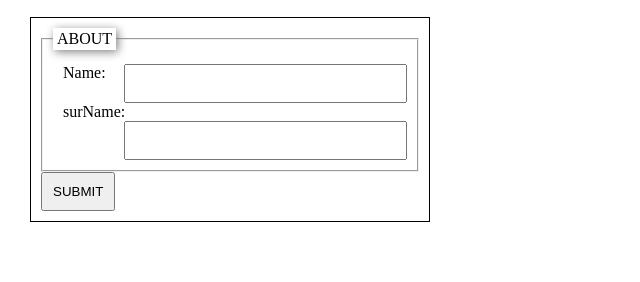
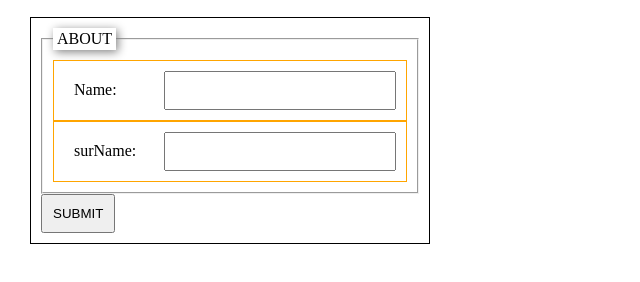
Before and after one commit to zmichgen/universal_template, a website built with webpack: page src/index.html in a window 1280 px wide. Shown: the part 90-372 px from the top of the page, without its empty margins (0-640 px from the left). Built offline with nearby package versions, Linux system fonts and the light colour scheme.

Commit message:
first changes

```diff
--- a/src/index.scss
+++ b/src/index.scss
@@ -2,25 +2,31 @@
   box-sizing: border-box;
   padding: 10px;
   margin: 0;
-}
 
   form {
     max-width: 400px;
     max-height: 400px;
     padding: 10px;
     border: 1px solid;
-}
     fieldset {
       padding: 10px;
-}
       legend {
         padding: 2px 4px;
         box-shadow: 2px 2px 10px gray;
       }
-.field {
-  padding: 4px 0;
+      div.field {
+        border: 1px solid orange;
+        display: flex;
         input {
-    float: right;
-    width: 80%;
+          // float: right;
+
+          width: 70%;
+        }
+        label {
+          width: 30%;
+          // float: left;
         }
       }
+    }
+  }
+}
```
Lines whose indentation alone changed are shown as unchanged.
